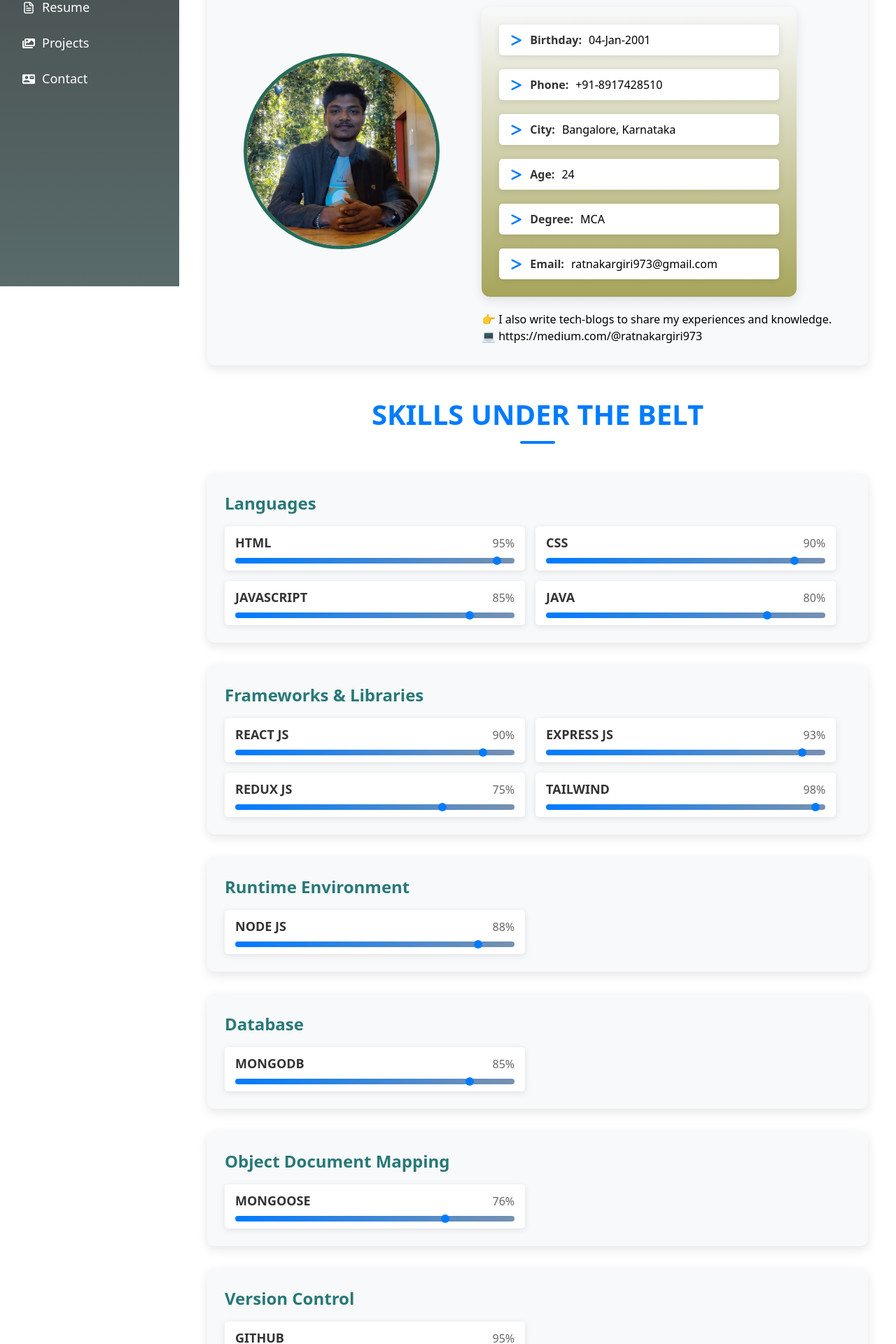
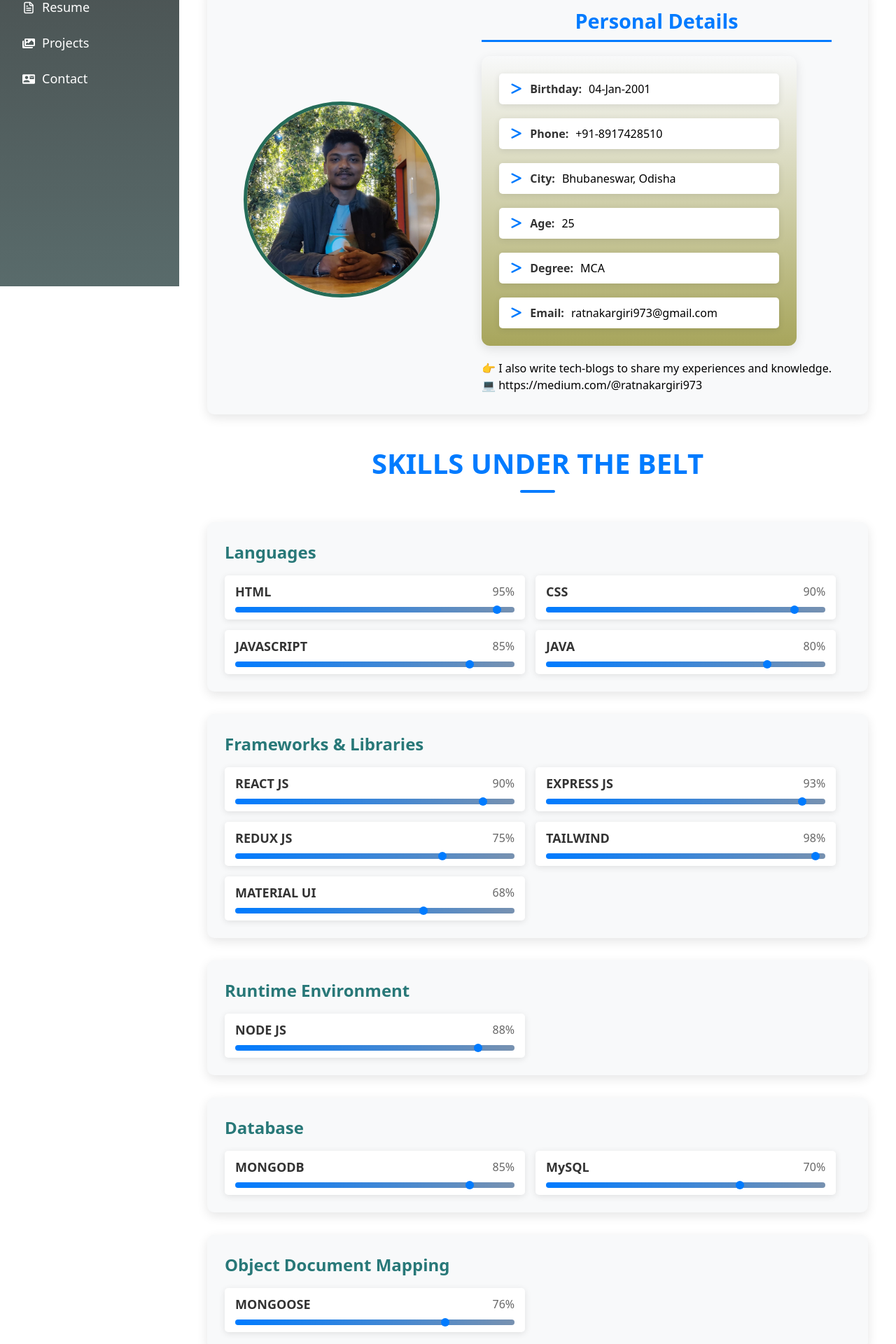
Before and after one commit to ratnakargiri973/My-portfolio, a React (Vite) app in the folder Frontend/Client/: page /about in a window 1280 px wide. Shown: the part 391-2311 px from the top of the page at 70% size. Built offline with nearby package versions, Linux system fonts and the light colour scheme.

Commit message:
About page updated

```diff
--- a/Frontend/Client/src/pages/About.jsx
+++ b/Frontend/Client/src/pages/About.jsx
@@ -8,7 +8,7 @@ function About() {
     <div className='about-wrapper'>
       <div className='about'>
         <h2>About</h2>
-        <p> I am highly motivated to grow as a developer, adapt to new challenges, and contribute meaningfully to impactful projects. I’d love to explore how my enthusiasm and technical skills align with your team’s goals. Looking forward to the opportunity to be part of an exciting and innovative environment!</p>
+        <p> I am a highly motivated graduate with a Master’s degree in Computer Applications, currently working as a Software Developer at Fidelsya Technologies. My work involves developing and maintaining full stack web applications using modern technologies to deliver efficient and scalable solutions. I am passionate about continuous learning, writing clean and maintainable code, and contributing to innovative projects that create real-world impact.</p>
       </div>
       <div className='details-container'>
         <img src={Profile} alt="profile" />
@@ -23,10 +23,10 @@ function About() {
                 <span><FaGreaterThan /></span><p className='title'>Phone:</p><p className='val'>+91-8917428510</p>
               </li>
               <li>
-                    <span><FaGreaterThan /></span><p className='title'>City:</p><p className='val'>Bangalore, Karnataka</p>
+                <span><FaGreaterThan /></span><p className='title'>City:</p><p className='val'>Bhubaneswar, Odisha</p>
               </li>
               <li>
-                    <span><FaGreaterThan /></span><p className='title'>Age:</p><p className='val'>24</p>
+                <span><FaGreaterThan /></span><p className='title'>Age:</p><p className='val'>25</p>
               </li>
               <li>
                 <span><FaGreaterThan /></span><p className='title'>Degree:</p><p className='val'>MCA</p>
@@ -111,6 +111,13 @@ function About() {
               </span>
               <input type="range" name="" id="" value="98" />
             </li>
+            <li>
+              <span className='label'>
+                <label htmlFor="">MATERIAL UI</label>
+                <p>68%</p>
+              </span>
+              <input type="range" name="" id="" value="68" />
+            </li>
           </ul>
         </div>
 
@@ -136,6 +143,13 @@ function About() {
                 <p>85%</p>
               </span>
               <input type="range" name="" id="" value="85" />
+            </li>
+            <li>
+              <span className='label'>
+                <label htmlFor="">MySQL</label>
+                <p>70%</p>
+              </span>
+              <input type="range" name="" id="" value="70" />
             </li>
           </ul>
         </div>
```
Lines whose indentation alone changed are shown as unchanged.
